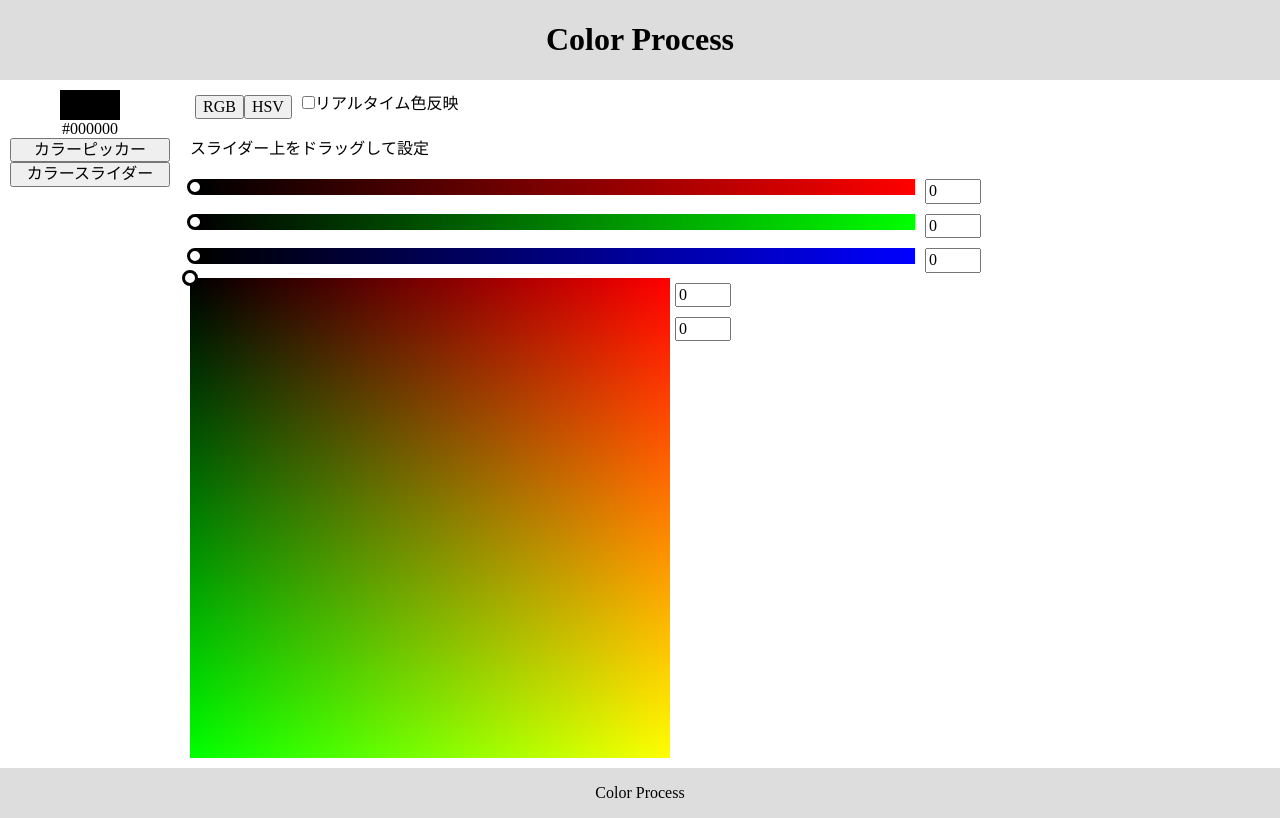
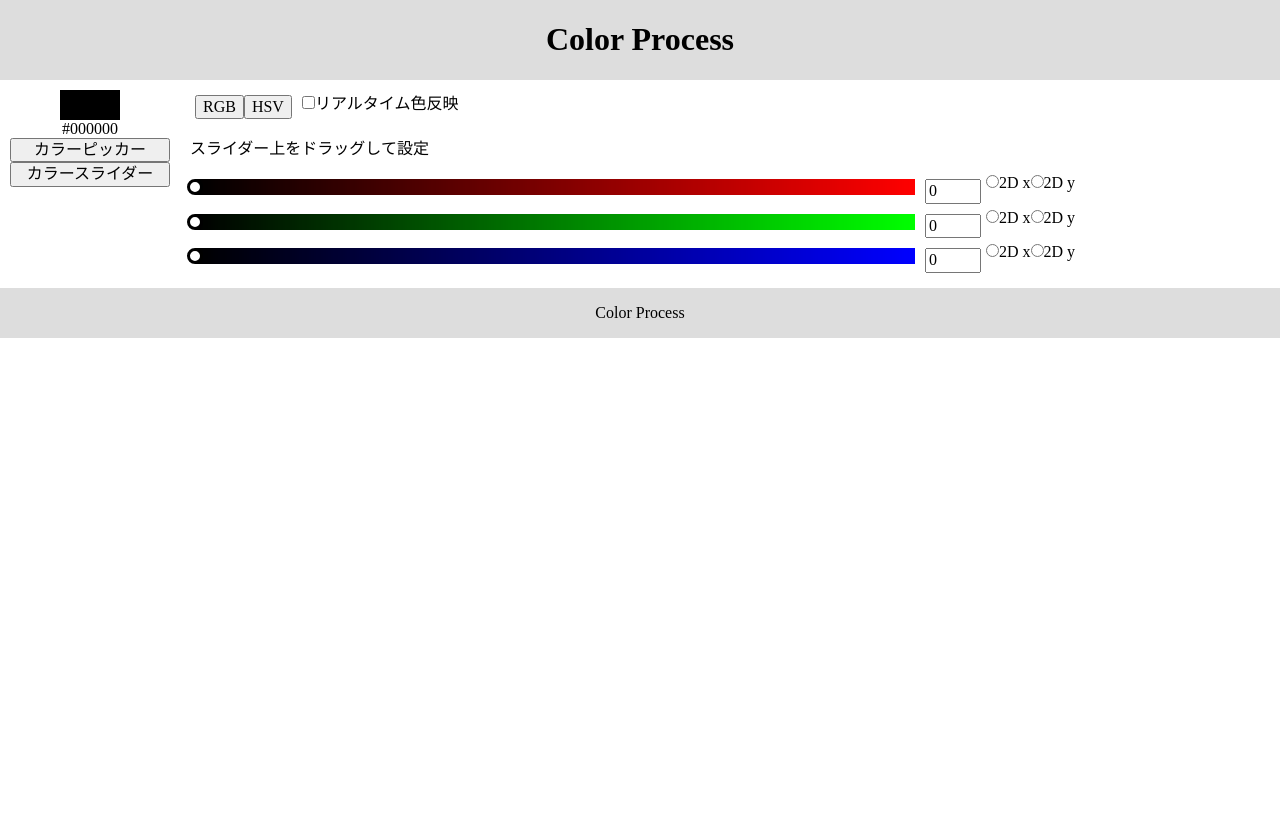
Before and after one commit to NovanMondon/color-process, a React (Vite) app: page / in a window 1280 px wide. Built offline with nearby package versions, Linux system fonts and the light colour scheme.

Commit message:
add dynamic 2d target change

```diff
--- a/src/ColorSliderRGB.tsx
+++ b/src/ColorSliderRGB.tsx
@@ -6,11 +6,16 @@ import { PixelData, pixelUtil } from "./pixelUtil"
 import { Slider1D } from "./Slider1D"
 import { ImageCanvas } from "./ImageCanvas"
 import { Slider2D } from "./Slider2D"
+import { HorizontalFlex } from "./Styles"
+import { css } from "@emotion/react"
 
 export const ColorSliderRGB = ({ state, setState, flagRealtime }: { state: AppState, setState: SetAppState, flagRealtime: boolean }) => {
+    const [tRGB, setRGB] = useState<{ [index: number]: number }>({ 0: 0, 1: 0, 2: 0 })
+
+    const [t2DTarget, set2DTarget] = useState<[number, number]>([-1, -1])
+    const [tValue2D, setValue2D] = useState<[number, number]>([0, 0])
+
     const [tSliderPixels, setSliderPixels] = useState<PixelData[]>([])
-    const [tRGB, setRGB] = useState<{ [index: number]: number }>({ 0: 0, 1: 0, 2: 0 })
-    const [tTest2D, setTest2D] = useState<[number, number]>([0, 0])
     const [t2DSliderPixels, set2DSliderPixels] = useState<PixelData[]>([])
 
     // 初期化処理
@@ -35,21 +40,29 @@ export const ColorSliderRGB = ({ state, setState, flagRealtime }: { state: AppSt
 
         // 色の更新
         setState(state.update({ color: [tRGB[0], tRGB[1], tRGB[2]] }))
-    }, [tRGB, flagRealtime])
+    }, [tRGB])
 
     // 2Dスライダー更新処理
     useEffect(() => {
         // 値のチェック
-        const tRGB_ = { 0: tTest2D[0], 1: tTest2D[1], 2: tRGB[2] }
+        const tRGB_ = { ...tRGB, [t2DTarget[0]]: tValue2D[0], [t2DTarget[1]]: tValue2D[1] }
         const [flag, tNewRGB] = normalizeRGB([tRGB_[0], tRGB_[1], tRGB_[2]])
         if (flag) {
-            setTest2D([tNewRGB[0], tNewRGB[1]])
+            setValue2D([tNewRGB[t2DTarget[0]], tNewRGB[t2DTarget[1]]])
             return
         }
 
         // 値の更新
         setRGB(tRGB_)
-    }, [tTest2D, flagRealtime])
+    }, [tValue2D])
+
+    // 2Dスライダーのターゲットが変更された場合の処理
+    useEffect(() => {
+        if (t2DTarget[0] < 0 || t2DTarget[1] < 0) {
+            return
+        }
+        setValue2D([tRGB[t2DTarget[0]], tRGB[t2DTarget[1]]])
+    }, [t2DTarget])
 
     // スライダー画像の更新
     useEffect(() => {
@@ -68,28 +81,66 @@ export const ColorSliderRGB = ({ state, setState, flagRealtime }: { state: AppSt
 
         // 2Dスライダー
         if (flagRealtime) {
-            const t2DSliderPixel: PixelData = pixelUtil.GeneratePixelFromFunc(300, 300, (x, y) => [Math.round(x * 255), Math.round(y * 255), tRGB[2]])
+            const t2DSliderPixel: PixelData = pixelUtil.GeneratePixelFromFunc(300, 300, (x, y) => {
+                const tRGB_ = { ...tRGB, [t2DTarget[0]]: x * 255, [t2DTarget[1]]: y * 255 }
+                return [tRGB_[0], tRGB_[1], tRGB_[2]]
+            })
             set2DSliderPixels([t2DSliderPixel])
         } else {
-            const t2DSliderPixel: PixelData = pixelUtil.GeneratePixelFromFunc(300, 300, (x, y) => [Math.round(x * 255), Math.round(y * 255), 0])
+            const t2DSliderPixel: PixelData = pixelUtil.GeneratePixelFromFunc(300, 300, (x, y) => {
+                const tRGB_ = { ...tRGB, [t2DTarget[0]]: x * 255, [t2DTarget[1]]: y * 255 }
+                return [tRGB_[0], tRGB_[1], tRGB_[2]]
+            })
             set2DSliderPixels([t2DSliderPixel])
         }
-    }, [tRGB, flagRealtime])
+    }, [tRGB, flagRealtime, t2DTarget])
 
     return (
         <>
+            <div css={css(HorizontalFlex)} >
                 <Slider1D value={tRGB[0] ?? 0} min={0} max={255} step={1} setValue={(v) => setRGB({ ...tRGB, 0: v })}>
                     <ImageCanvas pixelData={tSliderPixels[0]} />
                 </Slider1D>
+                <label>
+                    <input type="radio" name="2DTarget0" value="0" onChange={() => set2DTarget([0, t2DTarget[1]])} />
+                    2D x
+                </label>
+                <label>
+                    <input type="radio" name="2DTarget1" value="0" onChange={() => set2DTarget([t2DTarget[0], 0])} />
+                    2D y
+                </label>
+            </div>
+            <div css={css(HorizontalFlex)} >
                 <Slider1D value={tRGB[1] ?? 0} min={0} max={255} step={1} setValue={(v) => setRGB({ ...tRGB, 1: v })}>
                     <ImageCanvas pixelData={tSliderPixels[1]} />
                 </Slider1D>
+                <label>
+                    <input type="radio" name="2DTarget0" value="1" onChange={() => set2DTarget([1, t2DTarget[1]])} />
+                    2D x
+                </label>
+                <label>
+                    <input type="radio" name="2DTarget1" value="1" onChange={() => set2DTarget([t2DTarget[0], 1])} />
+                    2D y
+                </label>
+            </div>
+            <div css={css(HorizontalFlex)} >
                 <Slider1D value={tRGB[2] ?? 0} min={0} max={255} step={1} setValue={(v) => setRGB({ ...tRGB, 2: v })}>
                     <ImageCanvas pixelData={tSliderPixels[2]} />
                 </Slider1D>
-            <Slider2D value={tTest2D} min={[0, 0]} max={[255, 255]} step={[1, 1]} setValue={(v) => setTest2D(v)}>
+                <label>
+                    <input type="radio" name="2DTarget0" value="2" onChange={() => set2DTarget([2, t2DTarget[1]])} />
+                    2D x
+                </label>
+                <label>
+                    <input type="radio" name="2DTarget1" value="2" onChange={() => set2DTarget([t2DTarget[0], 2])} />
+                    2D y
+                </label>
+            </div>
+            {t2DTarget[0] >= 0 && t2DTarget[1] >= 0 && t2DTarget[0] !== t2DTarget[1] && (
+                <Slider2D value={tValue2D} min={[0, 0]} max={[255, 255]} step={[1, 1]} setValue={(v) => setValue2D(v)}>
                     <ImageCanvas pixelData={t2DSliderPixels[0]} />
                 </Slider2D>
+            )}
         </>
     )
 }
```
Lines whose indentation alone changed are shown as unchanged.
